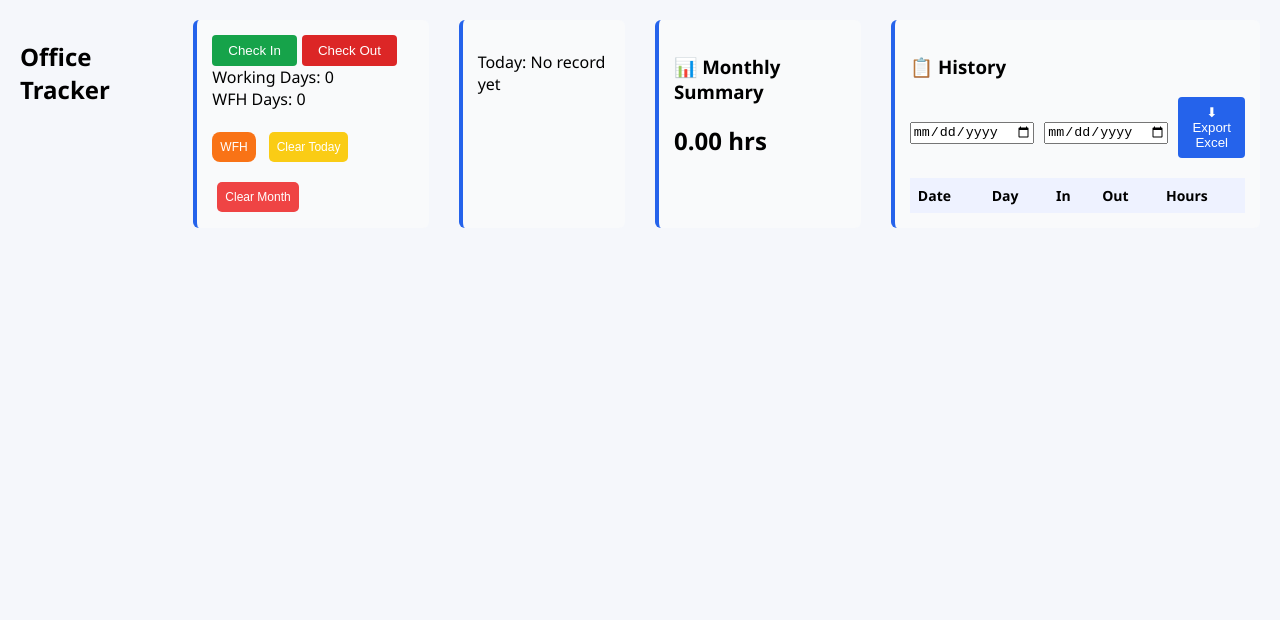
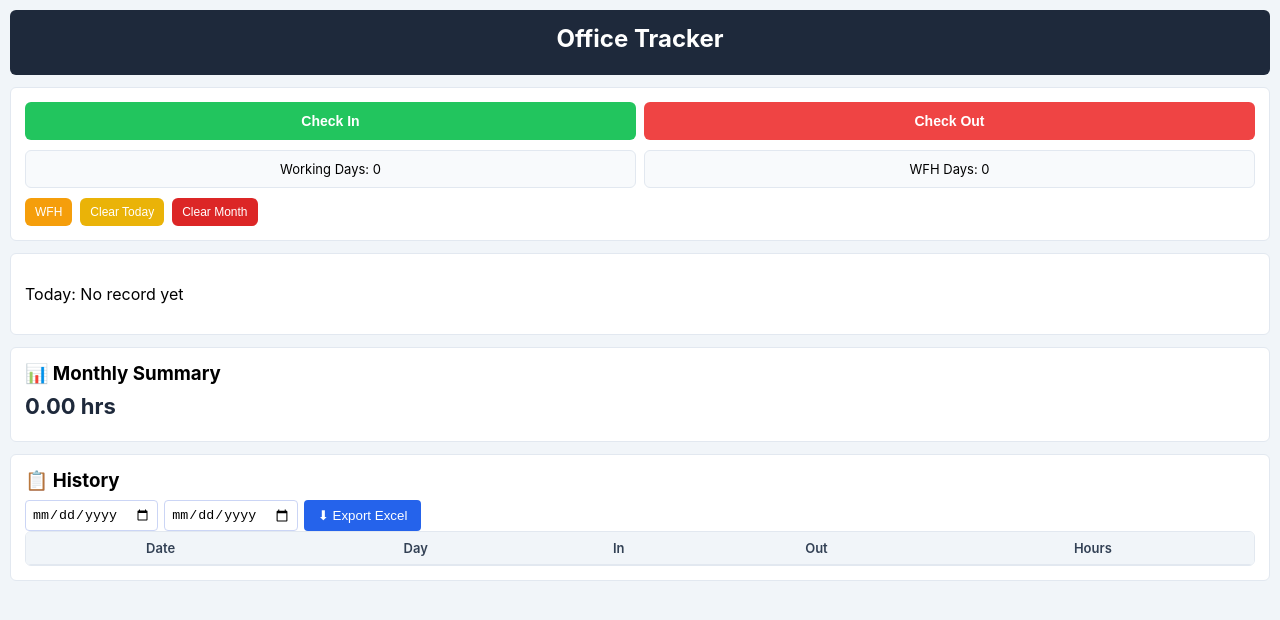
Before and after one commit to Rashidhussain547/lookupTime, a React (Create React App) app: page / in a window 1280 px wide. Shown: the top 620 px of the page. Built offline with nearby package versions, Linux system fonts and the light colour scheme.

Commit message:
Update dashboard.css

```diff
--- a/src/styles/dashboard.css
+++ b/src/styles/dashboard.css
@@ -1,126 +1,164 @@
+/* Base */
 body {
   margin: 0;
-  font-family: "Segoe UI", Tahoma, sans-serif;
-  background: #f5f7fb;
+  font-family: "Inter", "Segoe UI", sans-serif;
+  background: #f1f5f9;
 }
 
+/* Container full screen feel */
 .container {
   display: flex;
-  gap: 30px;
-  padding: 20px;
+  flex-direction: column;
+  gap: 12px;
+  padding: 10px;
 }
 
-.left-panel,
-.right-panel {
-  background: white;
-  border-radius: 8px;
-  padding: 20px;
-  box-shadow: 0 4px 10px rgba(0, 0, 0, 0.08);
+/* Header (Flat + Professional) */
+.header {
+  background: #1e293b;
+  color: #fff;
+  padding: 14px;
+  text-align: center;
+  font-size: 16px;
+  font-weight: 600;
+  border-radius: 6px;
 }
 
-.left-panel {
-  width: 35%;
-  min-width: 320px;
+/* Cards (NO FLOATING EFFECT) */
+.card {
+  background: #ffffff;
+  border-radius: 6px;
+  padding: 14px;
+  border: 1px solid #e2e8f0;
+  box-shadow: none; /* 🔥 important */
 }
 
-.right-panel {
-  width: 65%;
-}
-
-.card {
-  background: #f9fafb;
-  border-radius: 6px;
-  padding: 15px;
-  margin-bottom: 15px;
-  border-left: 4px solid #2563eb;
+/* Buttons */
+.btn-group {
+  display: flex;
+  gap: 8px;
 }
 
 .btn {
-  padding: 8px 16px;
+  flex: 1;
+  padding: 11px;
+  border-radius: 6px;
   border: none;
-  border-radius: 4px;
-  color: white;
+  font-weight: 600;
+  font-size: 14px;
   cursor: pointer;
-  font-weight: 500;
 }
 
+/* Professional colors */
 .btn-green {
-  background: #16a34a;
-  margin-right: 5px;
+  background: #22c55e;
+  color: white;
 }
 
 .btn-red {
-  background: #dc2626;
+  background: #ef4444;
+  color: white;
 }
 
-.btn-blue {
-  background: #2563eb;
+/* Hover subtle */
+.btn:hover {
+  opacity: 0.9;
 }
 
+/* Stats (clean blocks) */
+.stats {
+  display: grid;
+  grid-template-columns: 1fr 1fr;
+  gap: 8px;
+  margin-top: 10px;
+}
+
+.stat-box {
+  background: #f8fafc;
+  border: 1px solid #e2e8f0;
+  padding: 10px;
+  border-radius: 6px;
+  text-align: center;
+  font-size: 13px;
+}
+
+/* Action buttons */
+.wfhBtn,
+.clearBtn,
+.clearTodayBtn {
+  padding: 7px 10px;
+  border-radius: 6px;
+  border: none;
+  font-size: 12px;
+  cursor: pointer;
+}
+
+.wfhBtn {
+  background: #f59e0b;
+  color: white;
+}
+
+.clearTodayBtn {
+  background: #eab308;
+  color: white;
+}
+
+.clearBtn {
+  background: #dc2626;
+  color: white;
+}
+
+/* History section */
+.history-container {
+  overflow-x: auto;
+  border: 1px solid #e2e8f0;
+  border-radius: 6px;
+}
+
+/* Table */
 table {
   width: 100%;
   border-collapse: collapse;
-  font-size: 14px;
+  font-size: 13px;
+}
+
+th {
+  background: #f1f5f9;
+  font-weight: 600;
+  color: #334155;
 }
 
 th,
 td {
   padding: 8px;
-  text-align: left;
+  border-bottom: 1px solid #e2e8f0;
 }
 
-thead {
-  background: #eef2ff;
+/* Hover subtle */
+tbody tr:hover {
+  background: #f8fafc;
 }
 
-tbody tr:hover {
-  background: #f1f5f9;
+/* Filters */
+.filters {
+  display: flex;
+  flex-wrap: wrap;
+  gap: 6px;
 }
 
-.filters {
-  display: flex;
-  gap: 10px;
-  align-items: center;
-  margin-bottom: 10px;
+.filters input {
+  padding: 6px;
+  border-radius: 4px;
+  border: 1px solid #cbd5f5;
 }
 
-/* WFH Button - Orange */
-.wfhBtn {
-  padding: 8px;
-  margin-top: 12px;
-  border: none;
-  border-radius: 8px;
-  background-color: #f97316;   /* orange */
-  color: white;
-  font-size: 12px;
-  font-weight: 400;
-  cursor: pointer;
+/* Remove weird spacing */
+h2, h3 {
+  margin: 0 0 8px 0;
 }
 
-/* Clear Button - Red */
-.clearBtn {
-  margin-left: 5px;
-  padding: 8px;
-  margin-top: 12px;
-  border: none;
-  border-radius: 5px;
-  background-color: #ef4444;
-  color: white;
-  font-size: 12px;
-  font-weight: 400;
-  cursor: pointer;
+/* Monthly summary highlight */
+.card h2 {
+  font-size: 22px;
+  color: #1e293b;
 }
-
-.clearTodayBtn {
-  margin-left: 5px;
-  margin-right:5px;
-  padding: 8px;
-  margin-top: 12px;
-  border: none;
-  border-radius: 5px;
-  background-color: #facc15;
-  color: white;
-  font-size: 12px;
-  font-weight: 400;
-  cursor: pointer;
-}
```
